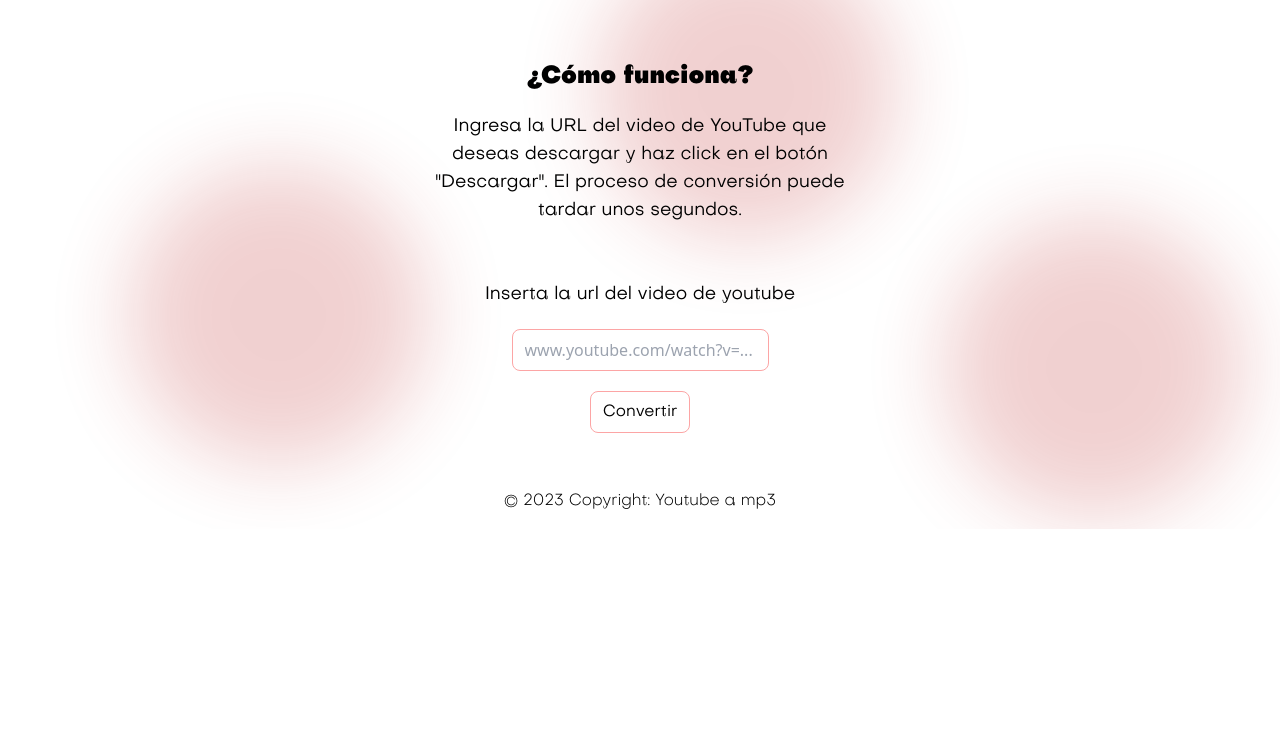
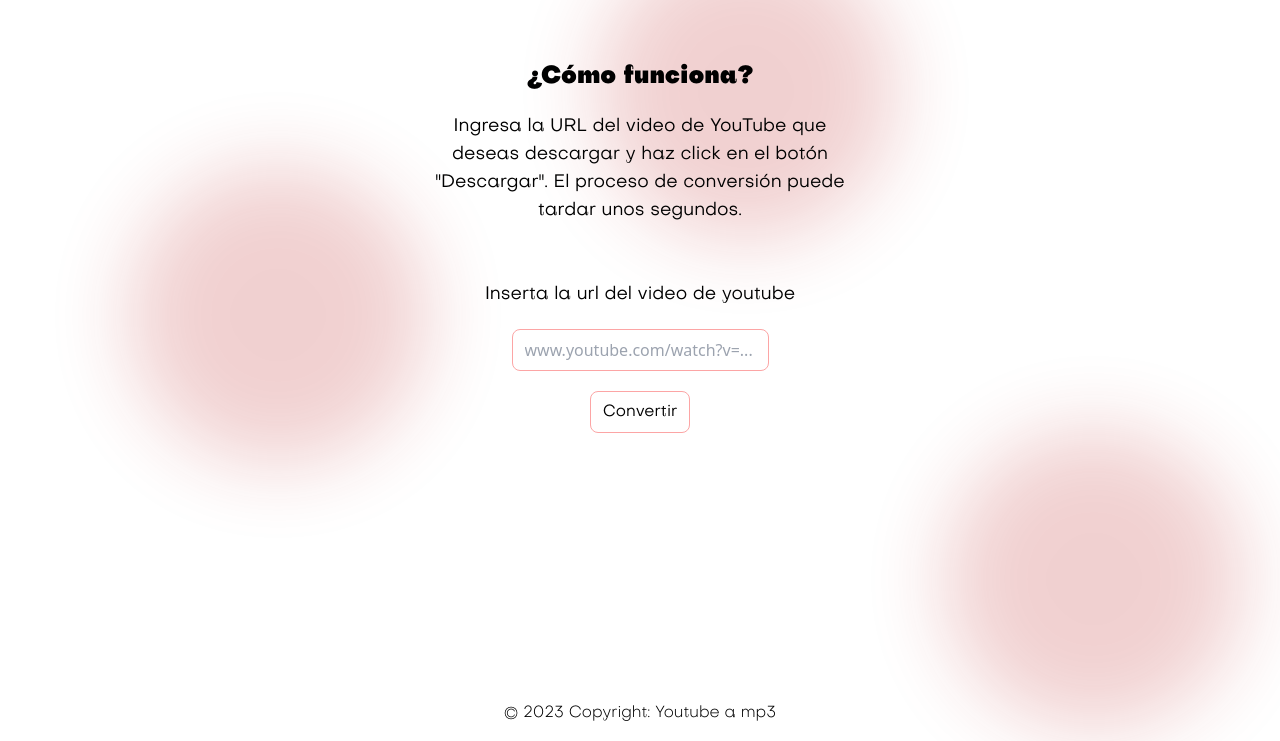
Before and after one commit to maoudev/ytamp3-backend, an Astro site in the folder front/: page / in a window 1280 px wide. Shown: the part 59-800 px from the top of the page. Built offline with nearby package versions, Linux system fonts and the light colour scheme; Astro itself is replaced by a stand-in of ours.

Commit message:
footer y fondo arreglados

```diff
--- a/front/src/components/Footer.astro
+++ b/front/src/components/Footer.astro
@@ -1,5 +1,9 @@
+---
+
+---
+
 <footer
-  class="bg-transparent bottom-0 footer w-full text-center mt-10 lg:text-left"
+  class="bg-transparent absolute bottom-0 footer w-full text-center mt-10 lg:text-left"
 >
   <div class="p-4 text-center text-black dark:text-white">
     © 2023 Copyright:
--- a/front/src/layouts/Layout.astro
+++ b/front/src/layouts/Layout.astro
@@ -66,7 +66,8 @@ const { title, description } = Astro.props;
 
       html {
         font-family: system-ui, sans-serif;
-        background-size: 224px;
+        min-height: 100%;
+        position: relative;
       }
 
       code {
@@ -79,10 +80,6 @@ const { title, description } = Astro.props;
           Bitstream Vera Sans Mono,
           Courier New,
           monospace;
-      }
-
-      body {
-        position: relative;
       }
 
       #bg-circles {
```
